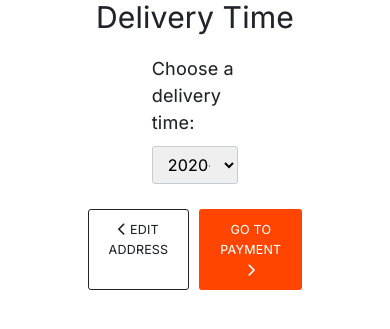
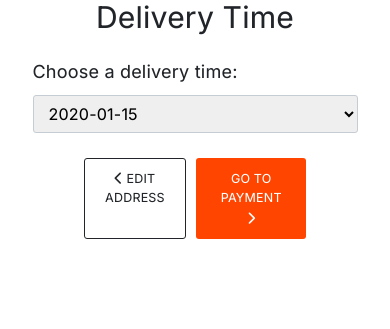
Before and after one commit to RichardByrne95/CI-MS4-TuckIn, a Django app: template checkout/templates/checkout/checkout_time.html in a window 390 px wide. Shown: the part 91-420 px from the top of the page. Run offline with Django 3.2, Linux system fonts and the light colour scheme; the template is opened without the code that fills it: most values are stand-ins (such as "Sample title", 1, 10 or a date in 2020); parts of the project's set-up code (start-up, migrations or seed data) failed here and were passed over; some libraries are stand-ins or nearby versions.

Commit message:
Make checkout delivery time responsive

```diff
--- a/checkout/templates/checkout/checkout_time.html
+++ b/checkout/templates/checkout/checkout_time.html
@@ -19,15 +19,15 @@
                 </div>
             </div>
             <div class="row no-gutters justify-content-center bag-contents">
-                <div class="col-4 no-gutters">
+                <div class="col-10 col-md-6 col-xl-6 no-gutters">
                     <div class="row no-gutters justify-content-center">
                         <div class="col-12 no-gutters">
                             <!-- Delivery Time Form -->
                             <form action="{% url 'checkout_payment' %}" method="POST" class="form" id="delivery-time">
                                 {% csrf_token %}
                                 <!-- Choose delivery time -->
-                                <div class="form-row d-flex justify-content-center pb-4" id="delivery-time-row">
-                                    <div class="col-8">
+                                <div class="form-row d-flex justify-content-center pt-1 pb-4" id="delivery-time-row">
+                                    <div class="col-12 col-xl-6">
                                         <label class="pb-3" for="delivery-time-select">Choose a delivery time:</label>
                                         <select name="delivery_time" id="delivery-time-select" required>
                                             {% for time in delivery_times %}
```
